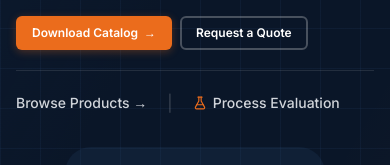
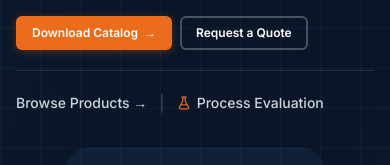
Before and after one commit to JasonBee99/MagidoUSA, a Next.js app: page /resources in a window 390 px wide. Shown: the part 539-704 px from the top of the page. Built offline with nearby package versions, Linux system fonts and the light colour scheme.

Commit message:
Phase 24: resources page — Browse Products / Process Evaluation on one line mobile

```diff
--- a/src/app/resources/page.tsx
+++ b/src/app/resources/page.tsx
@@ -148,7 +148,7 @@ export default function ResourcesPage() {
               </div>
 
               {/* Secondary links — pipe-separated */}
-              <div className="mt-5 flex flex-wrap items-center gap-x-5 gap-y-2 border-t border-white/10 pt-5">
+              <div className="mt-5 flex items-center gap-x-3 border-t border-white/10 pt-5">
                 <Link
                   href="/products"
                   className="whitespace-nowrap text-sm font-medium text-gray-300 transition-colors hover:text-white"
```
